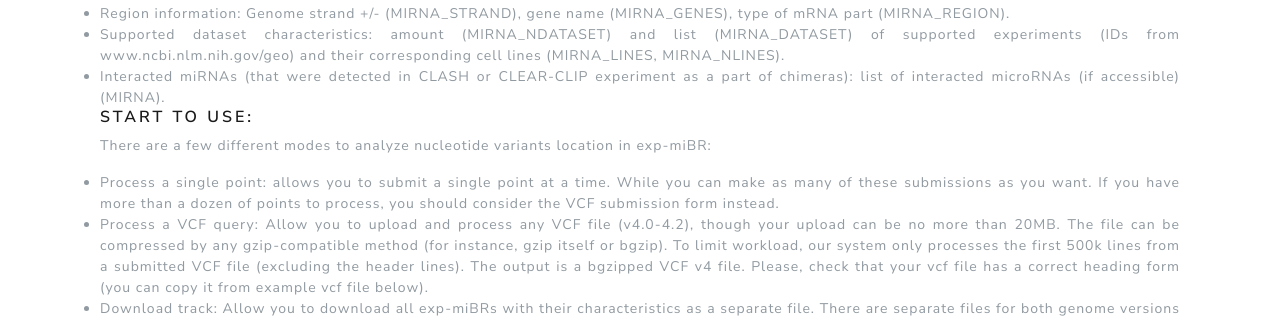
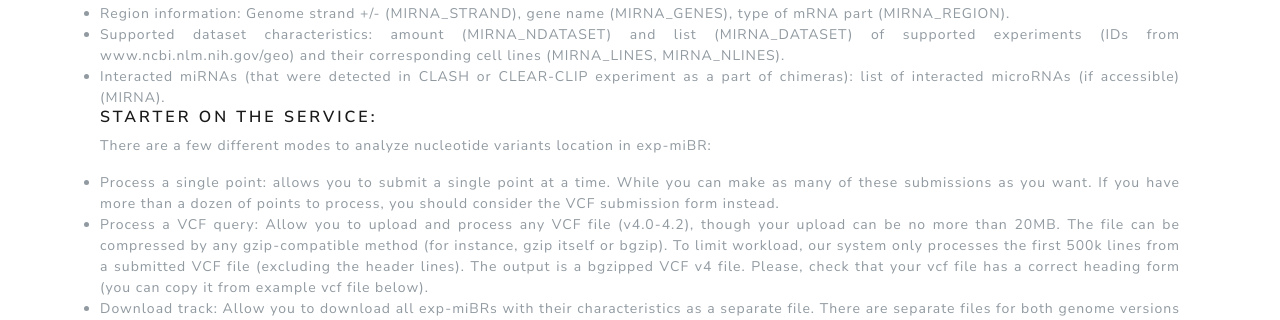
Before and after one commit to skoblov-lab/generesearch, a Django app: page /services/mirna/ in a window 1280 px wide. Shown: the part 725-1045 px from the top of the page. Run offline with Django 3.2, Linux system fonts and the light colour scheme; parts of the project's set-up code (start-up, migrations or seed data) failed here and were passed over; some libraries are stand-ins or nearby versions.

Commit message:
Fixing miRNA service view

```diff
--- a/templates/mirna.html
+++ b/templates/mirna.html
@@ -76,7 +76,7 @@
                     </form>
                 </div>
                 <!-- Download Data tab -->
-                <div class="tab-pane fade active show" id="about">
+                <div class="tab-pane fade" id="download">
                     <div class="container my-4">
                         <p class="text-justify text-primary my-4">Download all high confidence microRNA binding
                             regions along with the characteristics of each of these regions as tsv file:</p>
--- a/templates/mirna_about.html
+++ b/templates/mirna_about.html
@@ -42,7 +42,7 @@ that were located in all parts of mRNAs, including noncoding regions.
         list of interacted microRNAs (if accessible) (MIRNA).</li>
 </ul>
 
-<h5>Start to use:</h5>
+<h5>Starter on the service:</h5>
 <p class="text-justify">There are a few different modes to analyze nucleotide variants location in exp-miBR:
 </p>
 <ul class="list-group">
```
